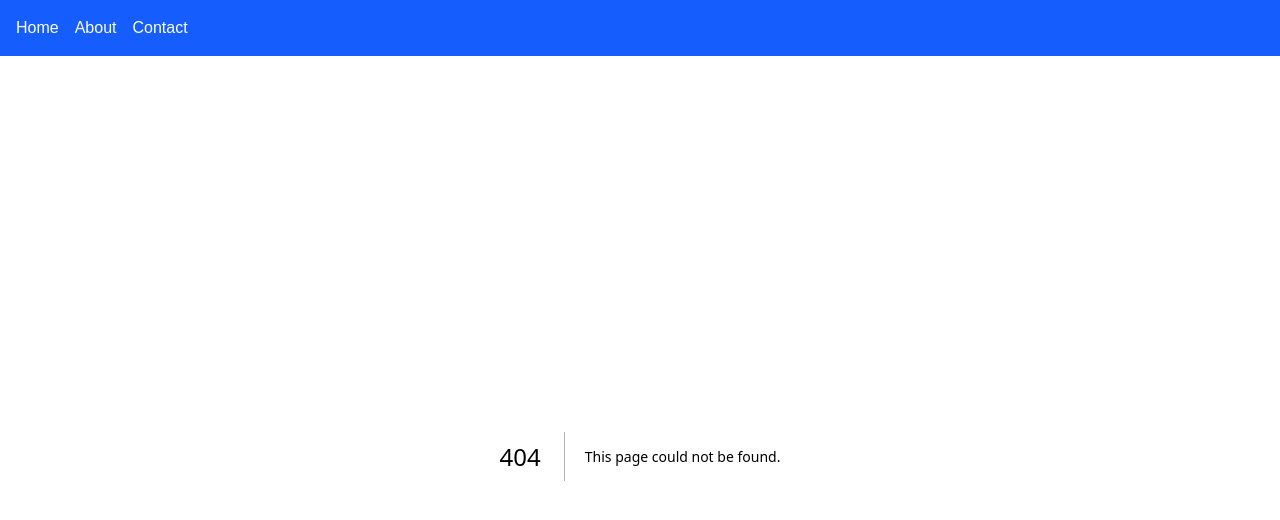
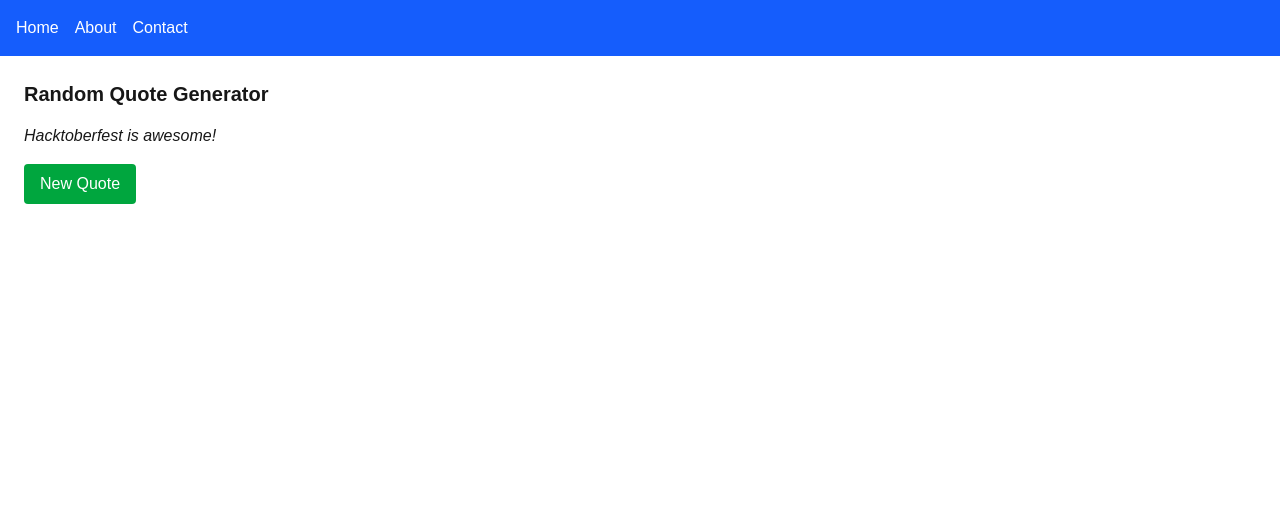
Before and after one commit to DinukaShashen/next-web-layout, a Next.js app: page /quotes in a window 1280 px wide. Before the commit this address had no page. Shown: the top 520 px of the page. Built offline with nearby package versions, Linux system fonts and the light colour scheme.

Commit message:
Add Random Quote Generator page

```diff
--- /dev/null
+++ b/src/app/quotes/page.tsx
@@ -0,0 +1,31 @@
+"use client";
+import { useState } from "react";
+
+const quotes = [
+  "Hacktoberfest is awesome!",
+  "Open source = community + learning.",
+  "One PR at a time, progress happens.",
+  "Code. Contribute. Celebrate.",
+];
+
+export default function QuotesPage() {
+  const [quote, setQuote] = useState(quotes[0]);
+
+  const getRandomQuote = () => {
+    const random = quotes[Math.floor(Math.random() * quotes.length)];
+    setQuote(random);
+  };
+
+  return (
+    <div className="p-6">
+      <h1 className="text-xl font-bold">Random Quote Generator</h1>
+      <p className="mt-4 italic">{quote}</p>
+      <button
+        onClick={getRandomQuote}
+        className="mt-4 px-4 py-2 bg-green-600 text-white rounded"
+      >
+        New Quote
+      </button>
+    </div>
+  );
+}
```
